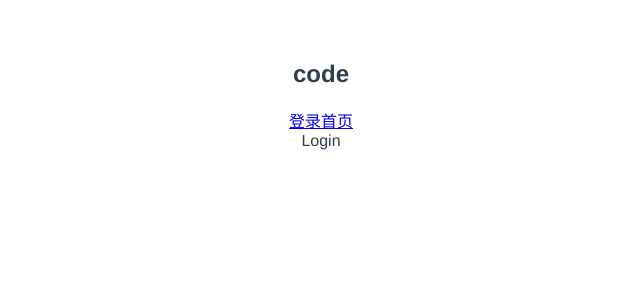
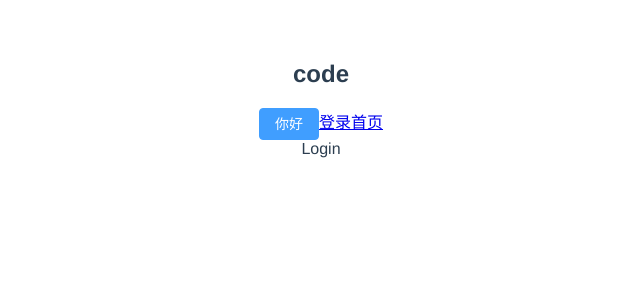
Before and after one commit to nullnullnullk/vue3_ts_admin, a Vue app: page /#/login in a window 1280 px wide. Shown: the top 300 px of the page, without its empty margins (319-959 px from the left). Built offline with nearby package versions, Linux system fonts and the light colour scheme.

Commit message:
feat(global): 全局引入element-plus

```diff
--- a/package.json
+++ b/package.json
@@ -12,6 +12,7 @@
   },
   "dependencies": {
     "core-js": "^3.6.5",
+    "element-plus": "^1.3.0-beta.1",
     "vue": "^3.0.0",
     "vue-router": "^4.0.12",
     "vuex": "^4.0.2"
--- a/src/App.vue
+++ b/src/App.vue
@@ -1,5 +1,6 @@
 <template>
   <h2>{{ $store.state.name }}</h2>
+  <el-button type="primary">你好</el-button>
   <router-link to="/login">登录</router-link>
   <router-link to="/home">首页</router-link>
   <router-view></router-view>
--- a/src/main.ts
+++ b/src/main.ts
@@ -1,7 +1,8 @@
 import { createApp } from 'vue'
+import ElementPlus from 'element-plus'
+import 'element-plus/theme-chalk/index.css'
 import router from './router'
 import store from './store'
-
 import App from './App.vue'
 
-createApp(App).use(router).use(store).mount('#app')
+createApp(App).use(router).use(store).use(ElementPlus).mount('#app')
```
Also changed, not shown: 1 other file (tests, documents, lock files or other folders).
